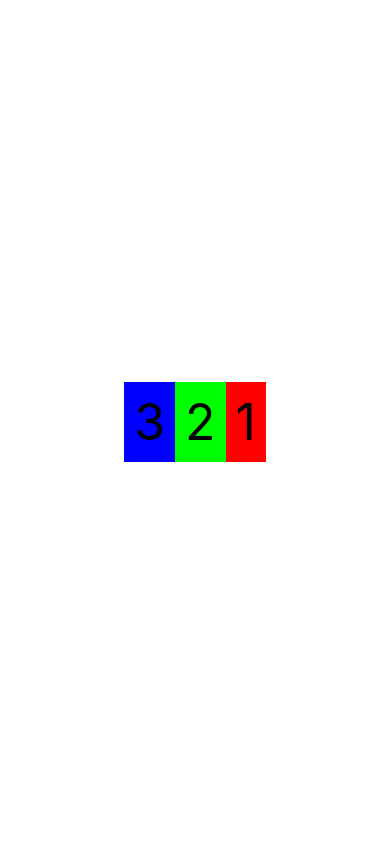
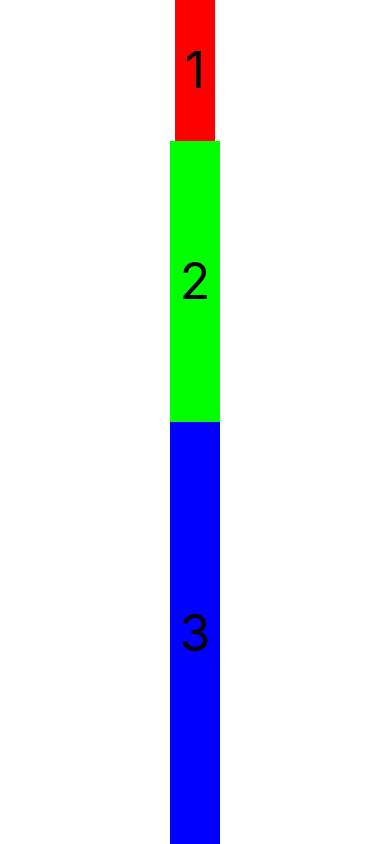
Before and after one commit to AyedNejmeddine/react-native-basics, a React Native app: screen / in a window 390 px wide. Built offline with nearby package versions, Linux system fonts and the light colour scheme.

Commit message:
flex desplay wiews in a one of six

```diff
--- a/App.js
+++ b/App.js
@@ -19,9 +19,8 @@ const App = () => {
 
 const styles = StyleSheet.create({
   body: {
-    height: '100%',
-    width: '100%',
-    flexDirection: 'row-reverse',
+    flex: 1,
+    flexDirection: 'column',
     backgroundColor: '#ffffff',
     alignItems: 'center',
     justifyContent: 'center',
@@ -31,16 +30,19 @@ const styles = StyleSheet.create({
     margin: 10,
   },
   view1: {
+    flex: 1,
     backgroundColor: '#ff0000',
     alignItems: 'center',
     justifyContent: 'center',
   },
   view2: {
+    flex: 2,
     backgroundColor: '#00ff00',
     alignItems: 'center',
     justifyContent: 'center',
   },
   view3: {
+    flex: 3,
     backgroundColor: '#0000ff',
     alignItems: 'center',
     justifyContent: 'center',
```
